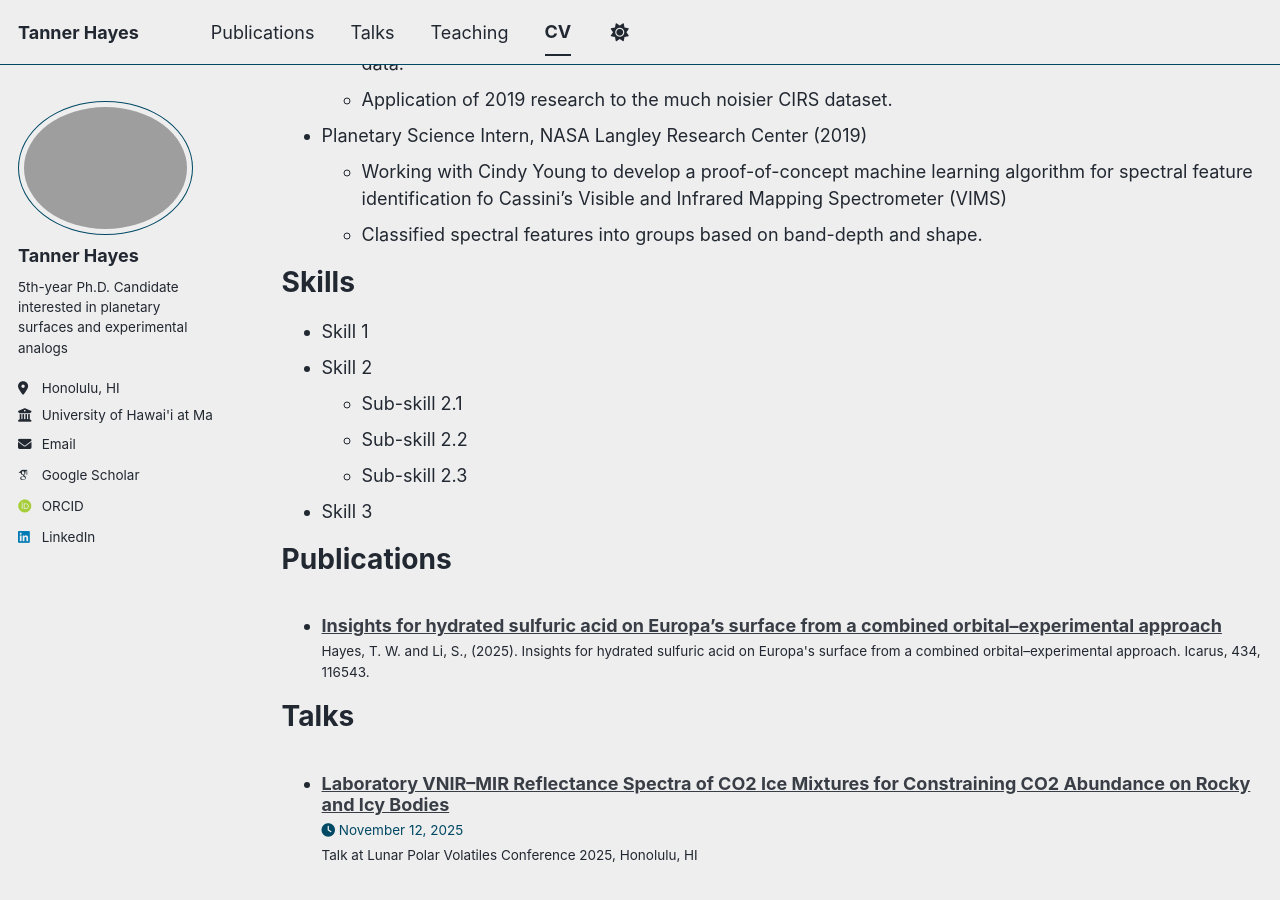
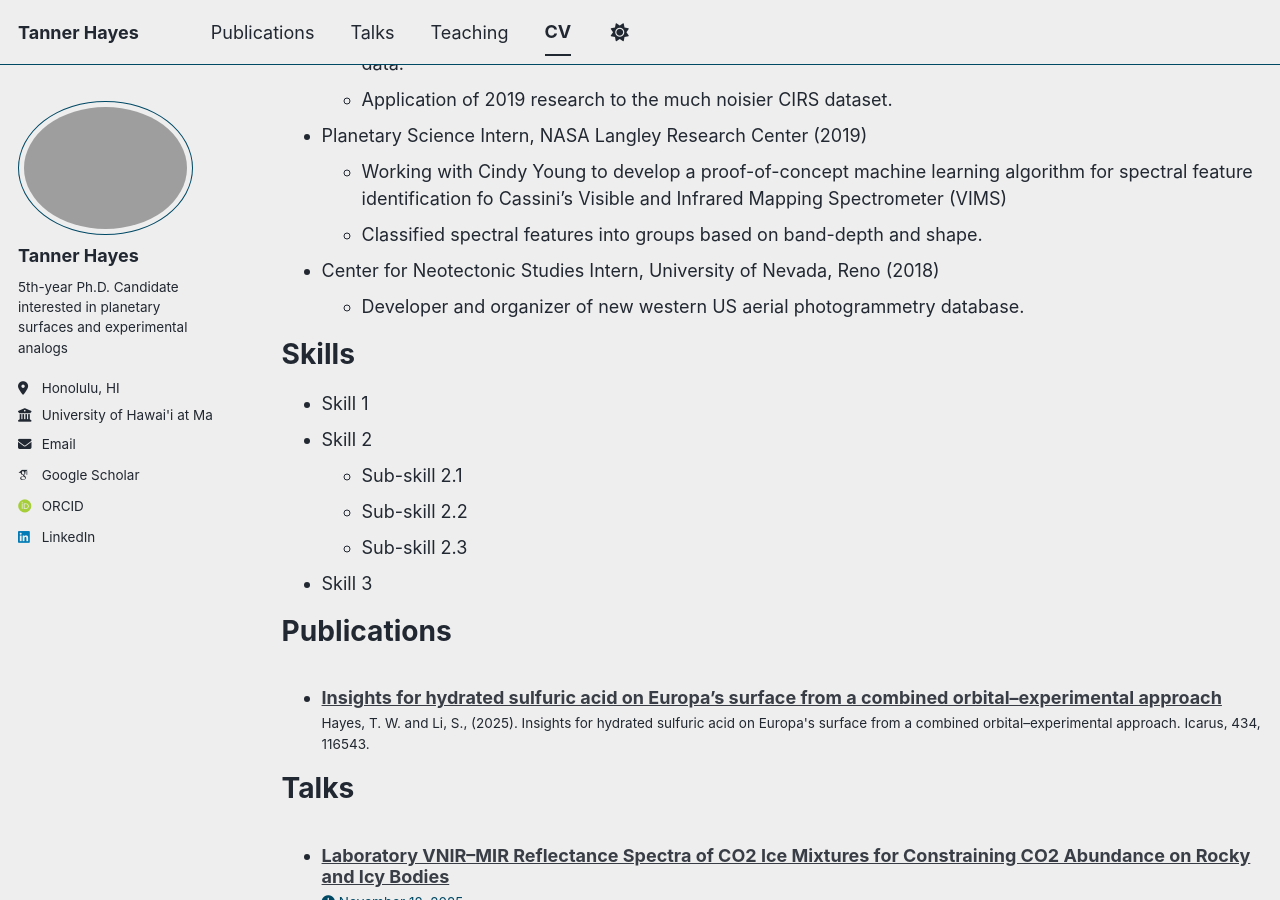
Before and after one commit to th-blip12/twhayes, a Jekyll site: the page built from _pages/cv.md, in a window 1280 px wide and 900 px high, scrolled down 890 px. Built offline with Jekyll 4.4.1, drawn with Linux system fonts in a browser that asks for light colours; some web fonts are replaced; a script bundle is joined from its source files by our own code; library files that are not in the unit come from our copies.

Commit message:
Update CV with new internship details
Added internship experience at University of Nevada, Reno.

```diff
--- a/_pages/cv.md
+++ b/_pages/cv.md
@@ -37,6 +37,9 @@ Research Experience
   * Working with Cindy Young to develop a proof-of-concept machine learning algorithm for spectral feature identification fo Cassini's Visible and Infrared Mapping Spectrometer (VIMS)
   * Classified spectral features into groups based on band-depth and shape.
 
+* Center for Neotectonic Studies Intern, University of Nevada, Reno (2018)
+  * Developer and organizer of new western US aerial photogrammetry database.
+
 Skills
 ======
 * Skill 1
```
